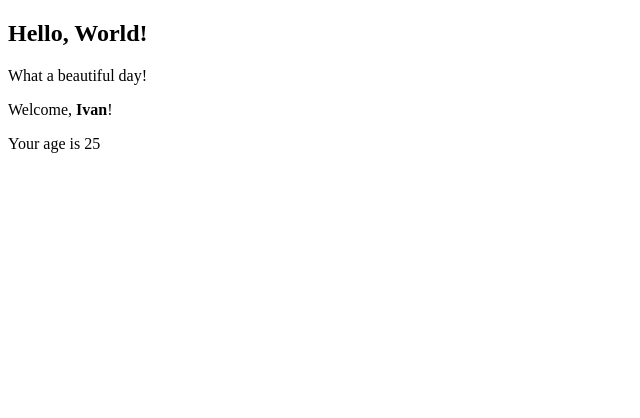
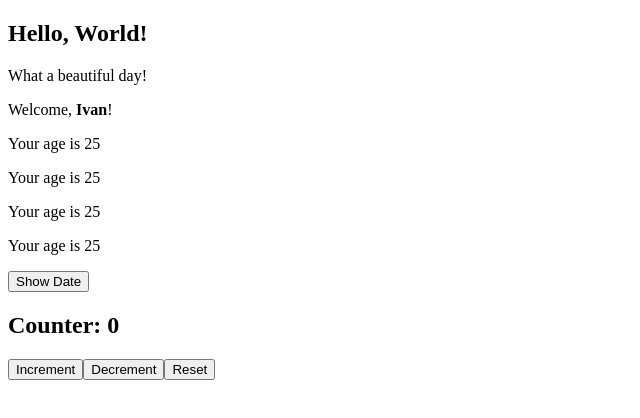
Before and after one commit to ivandoza/React_app, a React (Vite) app in the folder React/: page / in a window 1280 px wide. Shown: the top 418 px of the page, without its empty margins (0-640 px from the left). Built offline with nearby package versions, Linux system fonts and the light colour scheme.

Commit message:
added counter and alertClock

```diff
--- a/React/src/Age.jsx
+++ b/React/src/Age.jsx
@@ -1,3 +1,7 @@
 export function Age({ age }) {
-  return <p>Your age is {age}</p>;
+  return (
+    <p>
+    {age > 18 ? <p>Your age is {age}</p> : <p>You are very young!</p>}
+    </p>
+  )
 }
--- /dev/null
+++ b/React/src/AlertClock.jsx
@@ -0,0 +1,3 @@
+export function AlertClock({clickDate}) {
+    return <button onClick={clickDate}>Show Date</button>
+}
--- a/React/src/App.jsx
+++ b/React/src/App.jsx
@@ -1,11 +1,21 @@
 import { Hello } from "./Hello";
 import { Welcome } from "./Welcome";
+import { AlertClock } from "./AlertClock";
+import { Counter } from "./Counter";
+
+function handleShowTime() {
+  const now = new Date();
+
+  alert(`The current time is: ${now.toLocaleTimeString()}`);
+}
 
 export function App() {
   return (
     <div>
       <Hello />
       <Welcome name="Ivan" age={25} />
+      <AlertClock clickDate={handleShowTime} />
+      <Counter initial={0} amount={1} />
     </div>
   );
 }
--- /dev/null
+++ b/React/src/Counter.jsx
@@ -0,0 +1,29 @@
+import { useState } from "react";
+import { CounterDisplay } from "./CounterDisplay";
+
+export function Counter({ initial, amount }) {
+  const [counter, setCounter] = useState(initial);
+
+  if (counter < initial) {
+    setCounter(initial);
+  }
+
+  function handleCounterIncrement() {
+    setCounter((c) => c + amount);
+  }
+  function handleCounterDecrement() {
+    setCounter((c) => c - amount);
+  }
+  function handleCounterReset() {
+    setCounter(initial);
+  }
+
+  return (
+    <div>
+      <CounterDisplay countNum={counter} />
+      <button onClick={handleCounterIncrement}>Increment</button>
+      <button onClick={handleCounterDecrement}>Decrement</button>
+      <button onClick={handleCounterReset}>Reset</button>
+    </div>
+  );
+}
--- /dev/null
+++ b/React/src/CounterDisplay.jsx
@@ -0,0 +1,3 @@
+export function CounterDisplay({ countNum }) {
+  return <h2>Counter: {countNum}</h2>;
+}
--- a/React/src/Welcome.jsx
+++ b/React/src/Welcome.jsx
@@ -7,6 +7,10 @@ export function Welcome({ name, age }) {
         Welcome, <strong>{name}</strong>!
       </p>
       <Age age={age} />
+      {age > 18 && <Age age={age} />}
+      {typeof(age) == "number" && <Age age={age} />}
+      {age > 18 && age < 65 && <Age age={age} />}
+      {age > 18 && age < 65 && name === "John" && <Age age={age} />}
     </div>
   );
 }
```
